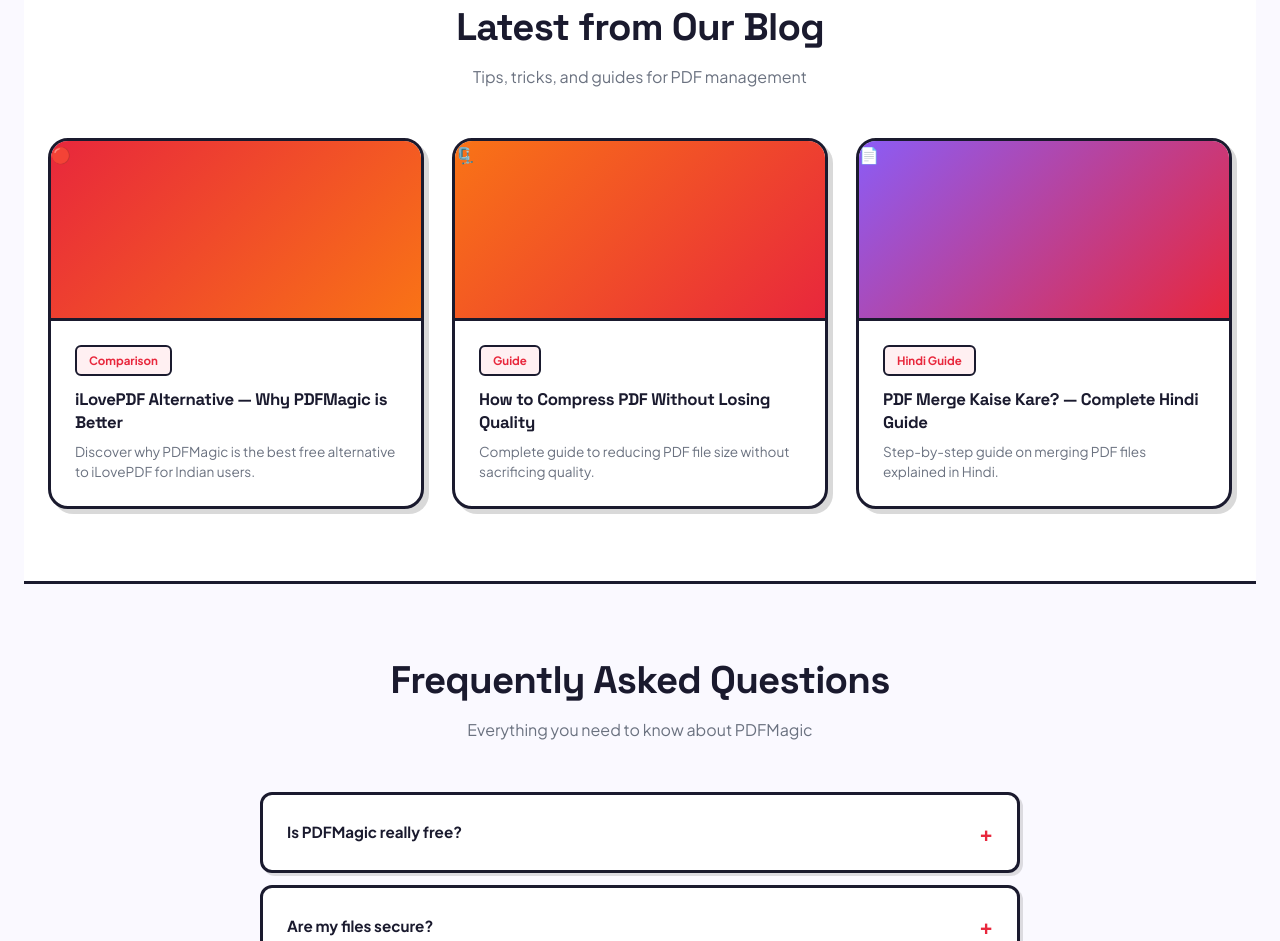
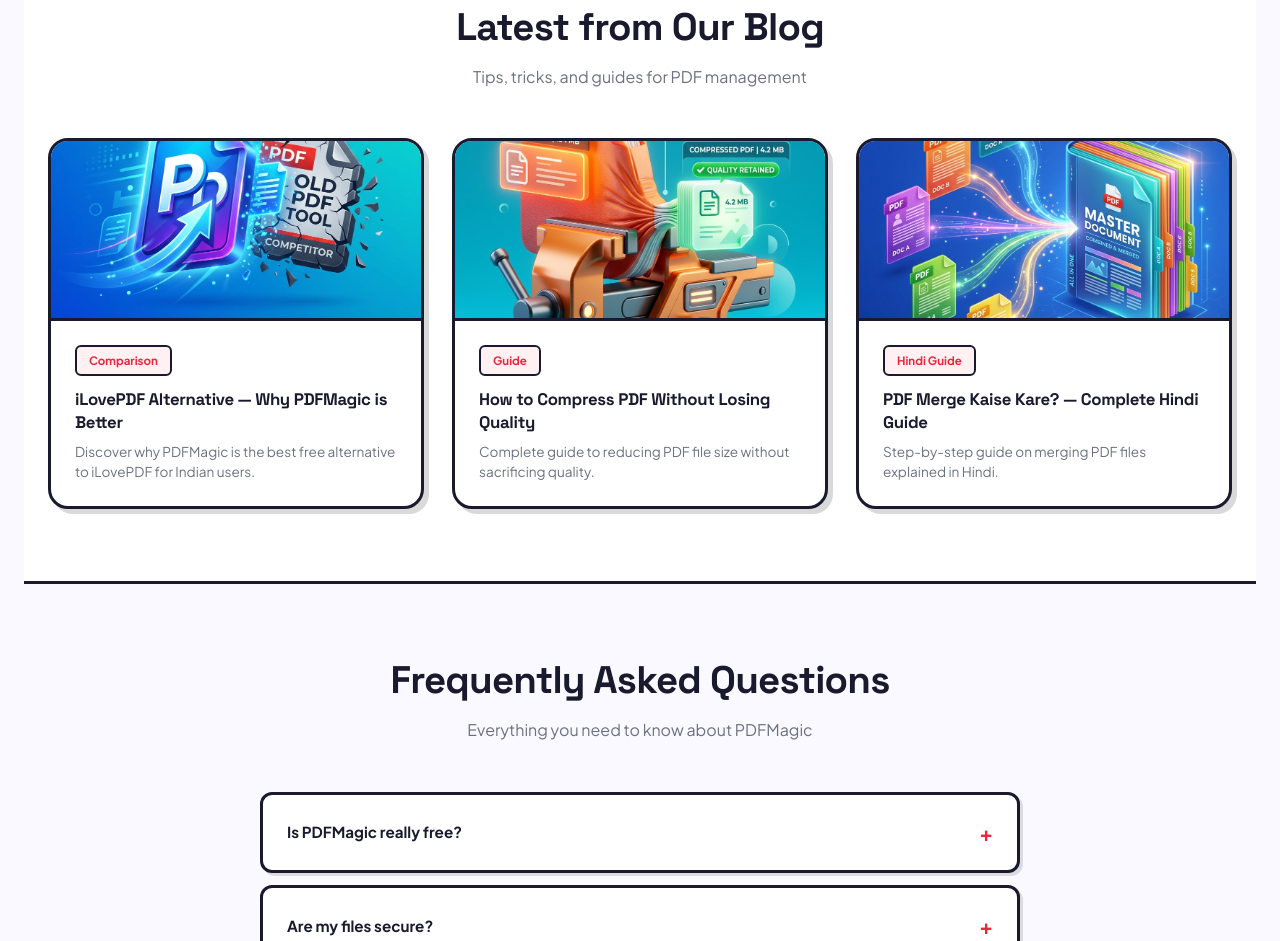
Before and after one commit to royaltiwari322k-art/pdfmagic, a website: page index.html in a window 1280 px wide. Shown: the part 4176-5117 px from the top of the page. Drawn offline with Linux system fonts and the light colour scheme.

Commit message:
UI: Replaced emoji blog icons with high-quality generated image thumbnails on homepage

```diff
--- a/index.html
+++ b/index.html
@@ -462,7 +462,7 @@
     </div>
     <div class="blog-grid">
       <a href="/blog/ilovepdf-alternative" class="blog-card fade-in-up">
-        <div class="blog-card-img" style="background:linear-gradient(135deg,#e8273c,#f97316);">🔴</div>
+        <img src="/blog-ilovepdf.png" alt="iLovePDF Alternative" class="blog-card-img" style="object-fit:cover; width:100%; display:block;">
         <div class="blog-card-body">
           <span class="blog-tag">Comparison</span>
           <h3>iLovePDF Alternative — Why PDFMagic is Better</h3>
@@ -470,7 +470,7 @@
         </div>
       </a>
       <a href="/blog/compress-pdf-guide" class="blog-card fade-in-up">
-        <div class="blog-card-img" style="background:linear-gradient(135deg,#f97316,#e8273c);">🗜️</div>
+        <img src="/blog-compress.png" alt="Compress PDF Guide" class="blog-card-img" style="object-fit:cover; width:100%; display:block;">
         <div class="blog-card-body">
           <span class="blog-tag">Guide</span>
           <h3>How to Compress PDF Without Losing Quality</h3>
@@ -478,7 +478,7 @@
         </div>
       </a>
       <a href="/blog/pdf-merge-hindi-guide" class="blog-card fade-in-up">
-        <div class="blog-card-img" style="background:linear-gradient(135deg,#8b5cf6,#e8273c);">📄</div>
+        <img src="/blog-merge.png" alt="PDF Merge Guide Hindi" class="blog-card-img" style="object-fit:cover; width:100%; display:block;">
         <div class="blog-card-body">
           <span class="blog-tag">Hindi Guide</span>
           <h3>PDF Merge Kaise Kare? — Complete Hindi Guide</h3>
```
